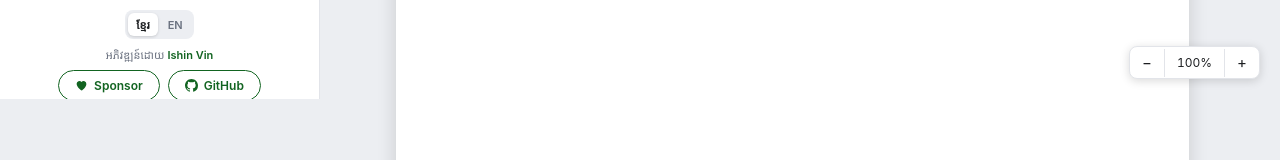
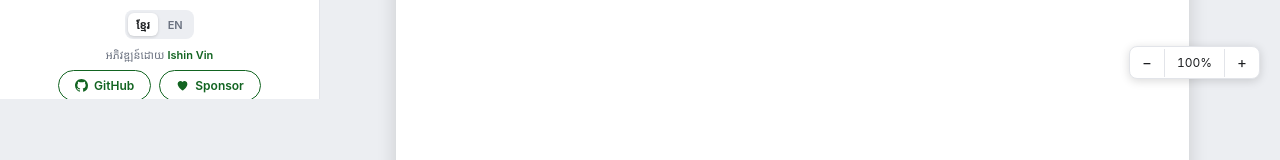
Before and after one commit to ishinvin/print-card, a Vue app: page / in a window 1280 px wide. Shown: the part 701-861 px from the top of the page. Built offline with nearby package versions, Linux system fonts and the light colour scheme; a web font is replaced by a local one.

Commit message:
Reorder footer links: GitHub before Sponsor

```diff
--- a/src/components/AppFooter.vue
+++ b/src/components/AppFooter.vue
@@ -14,21 +14,21 @@ import GitHubIcon from "./icons/GitHubIcon.vue";
     <div class="footer-links">
       <a
         class="sponsor-btn"
+        href="https://github.com/ishinvin/print-card"
+        target="_blank"
+        rel="noopener noreferrer"
+      >
+        <GitHubIcon />
+        {{ $t("footer.github") }}
+      </a>
+      <a
+        class="sponsor-btn"
         href="https://github.com/sponsors/ishinvin"
         target="_blank"
         rel="noopener noreferrer"
       >
         <HeartIcon />
         {{ $t("footer.sponsor") }}
-      </a>
-      <a
-        class="sponsor-btn"
-        href="https://github.com/ishinvin/print-card"
-        target="_blank"
-        rel="noopener noreferrer"
-      >
-        <GitHubIcon />
-        {{ $t("footer.github") }}
       </a>
     </div>
   </footer>
```
